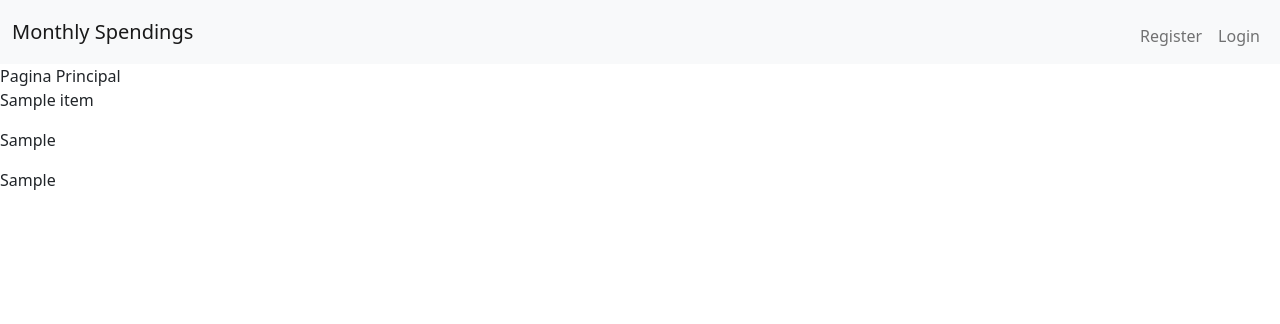
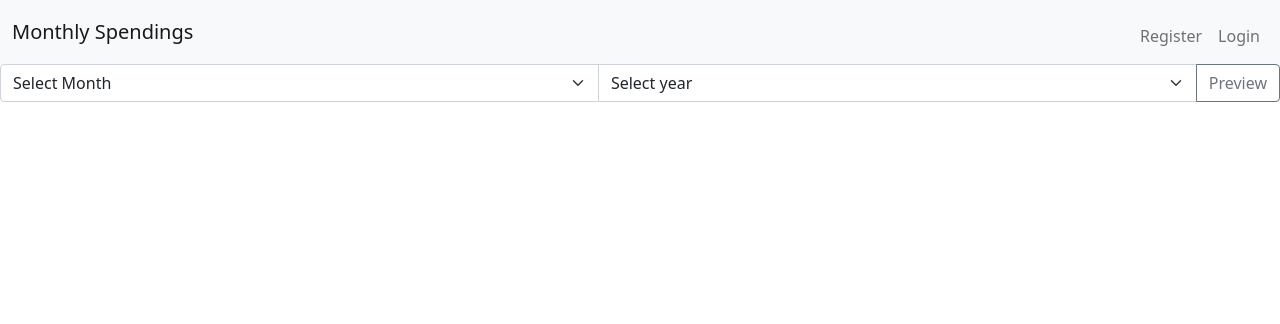
Before and after one commit to vicentecrespop/CS50FinalProject, a Flask app: template templates/index.html in a window 1280 px wide. Shown: the top 324 px of the page. Run offline with Flask 2, Linux system fonts and the light colour scheme; the template is opened without the code that fills it: most values are stand-ins (such as "Sample title", 1, 10 or a date in 2020).

Commit message:
Adicionei grafico a index.html

```diff
--- a/templates/index.html
+++ b/templates/index.html
@@ -1,13 +1,152 @@
 {% extends "layout.html" %}
+
+{% block head %}
+<script src="https://cdn.amcharts.com/lib/5/index.js"></script>
+<script src="https://cdn.amcharts.com/lib/5/percent.js"></script>
+<script src="https://cdn.amcharts.com/lib/5/themes/Animated.js"></script>
+<style>
+    #chartdiv {
+      width: 100%;
+      height: 500px;
+    }
+    </style>
+{% endblock %}
 
 {% block title %}Monthly Spendings{% endblock %}
 
 {% block main %}
 
-Pagina Principal
+    <form action="/" method="post">
+        <div class="input-group">
+            <select name="month" class="form-select">
+                <option disabled selected>Select Month</option>
+                <option value="1">January</option>
+                <option value="2">February</option>
+                <option value="3">March</option>
+                <option value="4">April</option>
+                <option value="5">May</option>
+                <option value="6">June</option>
+                <option value="7">July</option>
+                <option value="8">August</option>
+                <option value="9">September</option>
+                <option value="10">October</option>
+                <option value="11">November</option>
+                <option value="12">December</option>
+            </select>
+            <select name="year" class="form-select">
+                <option disabled selected>Select year</option>
+                <option value="{{ year }}">{{ year }}</option>
+                <option value="{{ year + 1}}">{{ year + 1 }}</option>
+                <option value="{{ year + 2 }}">{{ year + 2 }}</option>
+                <option value="{{ year + 3 }}">{{ year + 3 }}</option>
+                <option value="{{ year + 4 }}">{{ year + 4 }}</option>
+            </select>
+            <button class="btn btn-outline-secondary" type="submit">Preview</button>
+        </div>
+    </form>
+    {% if expenses %}
+    <div id="chartdiv"></div>
+    {% endif %}
+{% endblock %}
 
-<p>{{ item }}</p>
-<p>{{ item2 }}</p>
-<p>{{ item3 }}</p>
+{% block footer %}
+<script>
+    am5.ready(function() {
+
+    // Define data for each year
+    var chartData = {
+      "{{ month }}/{{ year }}": [
+      { sector: "Transportation", size: "{{ expenses[0] }}" },
+      { sector: "Housing", size: "{{ expenses[1] }}"},
+      { sector: "Medical/Health", size: "{{ expenses[2] }}" },
+      { sector: "Groceries", size: "{{ expenses[3] }}" },
+      { sector: "Insurance", size: "{{ expenses[4] }}" },
+      { sector: "Shopping", size: "{{ expenses[5] }}" },
+      { sector: "Hobbies/Entertainment", size: "{{ expenses[6] }}" },
+      { sector: "Others", size: "{{ expenses[7] }}" } ],
+    };
+
+    // Create root element
+    // https://www.amcharts.com/docs/v5/getting-started/#Root_element
+    var root = am5.Root.new("chartdiv");
+
+
+    // Set themes
+    // https://www.amcharts.com/docs/v5/concepts/themes/
+    root.setThemes([
+      am5themes_Animated.new(root)
+    ]);
+
+
+    // Create chart
+    // https://www.amcharts.com/docs/v5/charts/percent-charts/pie-chart/
+    var chart = root.container.children.push(am5percent.PieChart.new(root, {
+      innerRadius: 100,
+      layout: root.verticalLayout
+    }));
+
+
+    // Create series
+    // https://www.amcharts.com/docs/v5/charts/percent-charts/pie-chart/#Series
+    var series = chart.series.push(am5percent.PieSeries.new(root, {
+      valueField: "size",
+      categoryField: "sector"
+    }));
+
+
+    // Set data
+    // https://www.amcharts.com/docs/v5/charts/percent-charts/pie-chart/#Setting_data
+    series.data.setAll([
+      { sector: "Transportation", size: 1 },
+      { sector: "Housing", size: 1 },
+      { sector: "Medical/Health", size: 1 },
+      { sector: "Groceries", size: 1 },
+      { sector: "Insurance", size: 1 },
+      { sector: "Shopping", size: 1 },
+      { sector: "Hobbies/Entertainment", size: 1 },
+      { sector: "Others", size: 1 }
+    ]);
+
+
+    // Play initial series animation
+    // https://www.amcharts.com/docs/v5/concepts/animations/#Animation_of_series
+    series.appear(1000, 100);
+
+
+    // Add label
+    var label = root.tooltipContainer.children.push(am5.Label.new(root, {
+      x: am5.p50,
+      y: am5.p50,
+      centerX: am5.p50,
+      centerY: am5.p50,
+      fill: am5.color(0x000000),
+      fontSize: 50
+    }));
+
+
+    // Animate chart data
+    //var currentYear = 1995;
+    function getCurrentData() {
+      //var data = chartData[currentYear];
+      //currentYear++;
+      //if (currentYear > 2014)
+      //  currentYear = 1995;
+      var data = chartData["{{ month }}/{{ year }}"]
+      return data;
+    }
+
+    function loop() {
+        label.set("text", "{{ month }}/{{ year }}");
+        var data = getCurrentData();
+        for(var i = 0; i < data.length; i++) {
+            series.data.setIndex(i, data[i]);
+        }
+        //chart.setTimeout( loop, 4000 );
+    }
+
+    loop()
+
+    }); // end am5.ready()
+    </script>
 
 {% endblock %}
```
